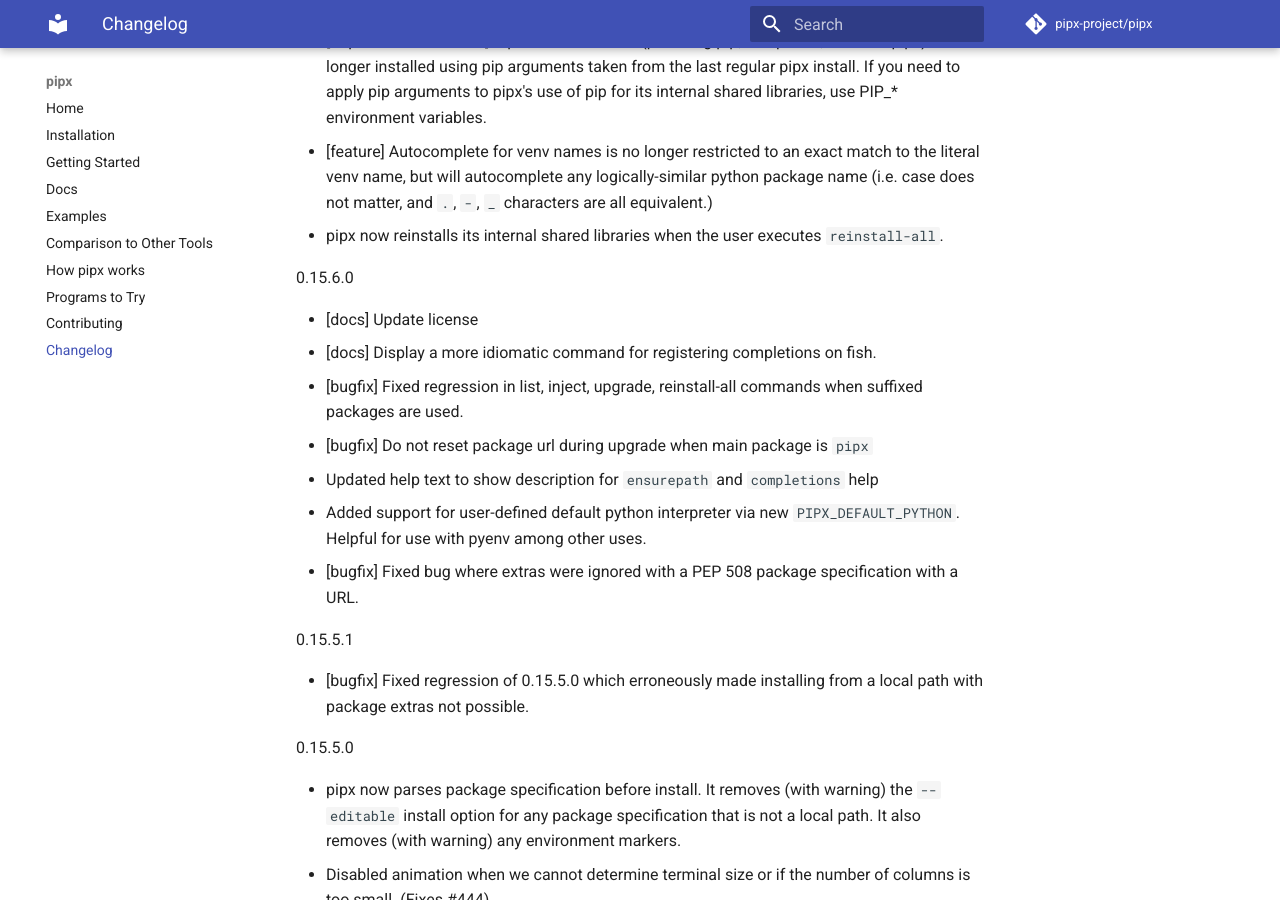
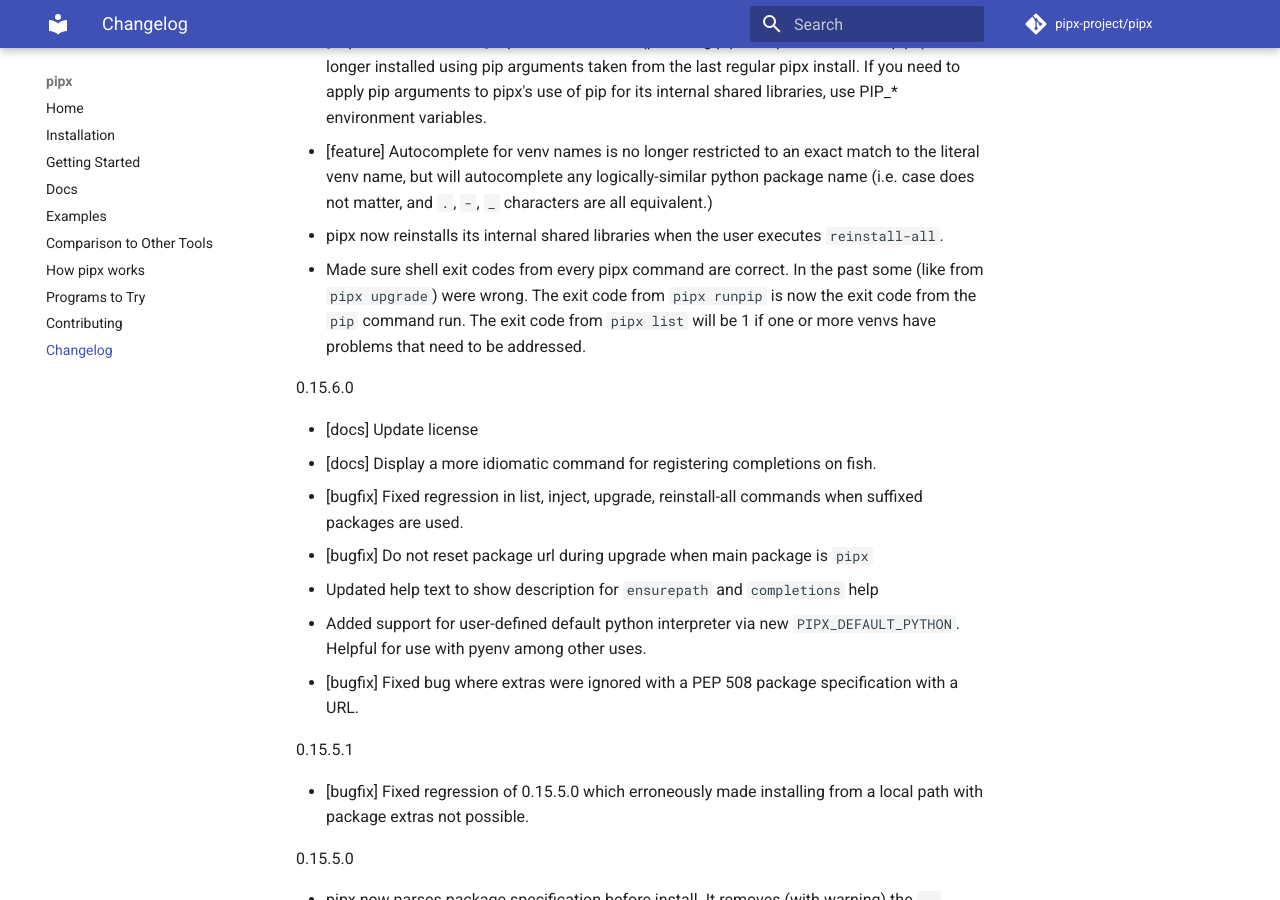
Before and after one commit to pypa/pipx, an MkDocs documentation site: the page built from docs/changelog.md, in a window 1280 px wide and 900 px high, scrolled down 692 px. Built offline with MkDocs 1.6.1 and Material for MkDocs 9.7.7, drawn with Linux system fonts in a browser that asks for light colours; comment, search, counter and statistics services are not loaded.

Commit message:
Add changelog entry.

```diff
--- a/docs/changelog.md
+++ b/docs/changelog.md
@@ -11,6 +11,7 @@
 - [implementation detail] Pipx shared libraries (providing pip, setuptools, wheel to pipx) are no longer installed using pip arguments taken from the last regular pipx install.  If you need to apply pip arguments to pipx's use of pip for its internal shared libraries, use PIP_\* environment variables.
 - [feature] Autocomplete for venv names is no longer restricted to an exact match to the literal venv name, but will autocomplete any logically-similar python package name (i.e. case does not matter, and `.`, `-`, `_` characters are all equivalent.)
 - pipx now reinstalls its internal shared libraries when the user executes `reinstall-all`.
+- Made sure shell exit codes from every pipx command are correct.  In the past some (like from `pipx upgrade`) were wrong.  The exit code from `pipx runpip` is now the exit code from the `pip` command run.  The exit code from `pipx list` will be 1 if one or more venvs have problems that need to be addressed.
 
 0.15.6.0
 
```
